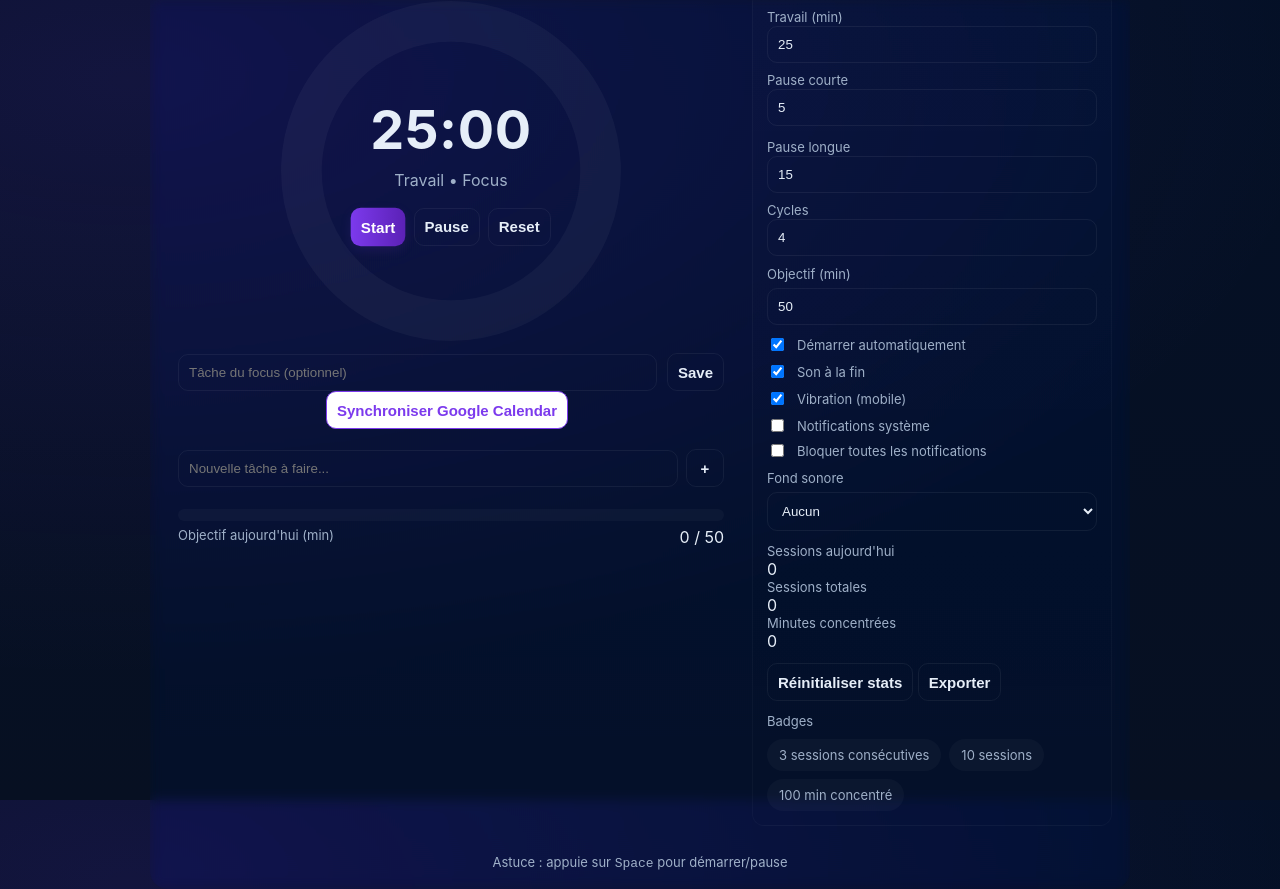
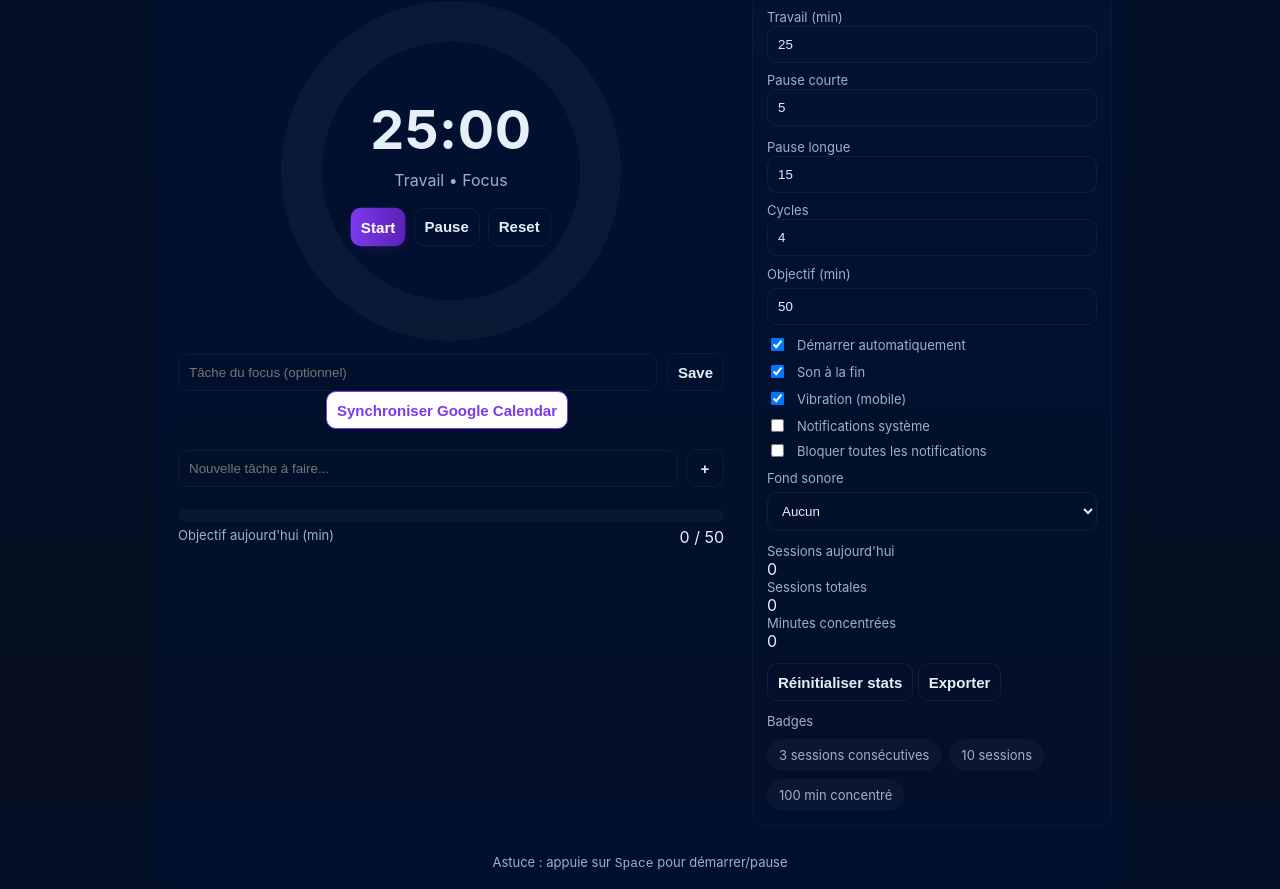
Before and after one commit to Clementlble/PulseFocus, a plain HTML site: page index.html in a window 1280 px wide. Drawn offline with Linux system fonts and the light colour scheme.

Commit message:
index.html

```diff
--- a/index.html
+++ b/index.html
@@ -16,7 +16,7 @@
     /* Base reset */
     *{box-sizing:border-box}
     html,body{height:100%;margin:0;font-family:Inter, ui-sans-serif, system-ui, -apple-system, 'Segoe UI', Roboto, 'Helvetica Neue', Arial;color:var(--text);-webkit-font-smoothing:antialiased}
-    body{background: radial-gradient(1200px 600px at 10% 10%, rgba(124,58,237,0.12), transparent), linear-gradient(180deg,#041026 0%,var(--bg) 100%);display:flex;align-items:center;justify-content:center;padding:18px}
+    body{background: linear-gradient(180deg,#041026 0%,var(--bg) 100%);display:flex;align-items:center;justify-content:center;padding:18px}
 
     /* Card layout */
     .card{width:100%;max-width:var(--max-width);background:linear-gradient(180deg, rgba(255,255,255,0.02), rgba(255,255,255,0.01));border-radius:var(--card-radius);padding:18px;box-shadow:var(--shadow);display:grid;grid-template-columns:1fr 360px;gap:18px;align-items:start;backdrop-filter: blur(6px) saturate(140%);-webkit-backdrop-filter: blur(6px) saturate(140%);border:1px solid rgba(255,255,255,0.04)}
```
